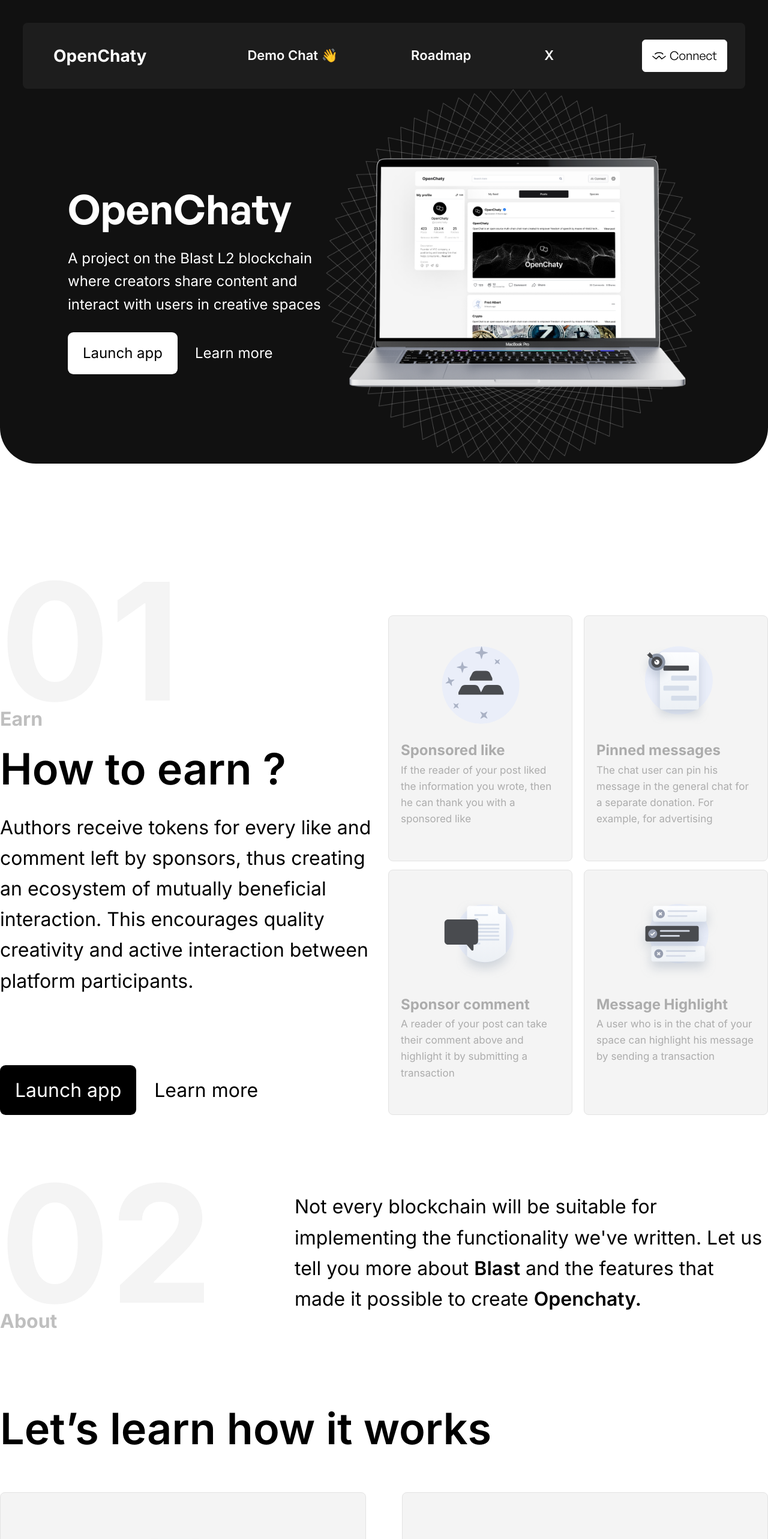
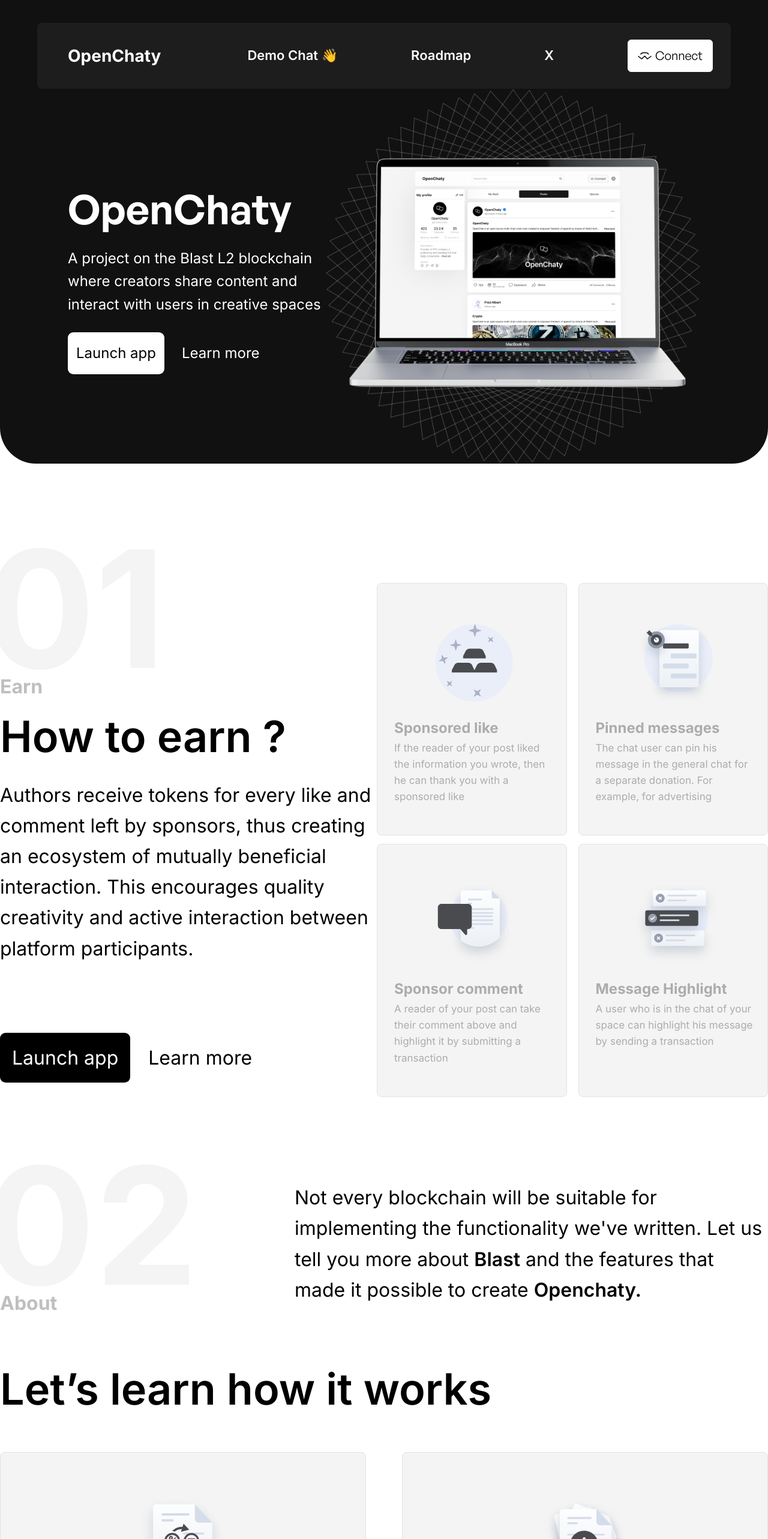
Before and after one commit to QobilovSardor/open-chaty, a React (Vite) app: page / in a window 1280 px wide. Shown: the top 2566 px of the page at 60% size. Built offline with nearby package versions, Linux system fonts and the light colour scheme.

Commit message:
desktop pixel persfect finished

```diff
--- a/src/components/about/about-section.css
+++ b/src/components/about/about-section.css
@@ -4,7 +4,7 @@
 }
 
 .about-cards__two {
-	@apply grid gap-[18px] mt-[72px];
+	@apply grid gap-[18px] mt-[60px];
 	grid-template-columns: repeat(auto-fit, minmax(468px, 1fr));
 }
 
@@ -19,6 +19,4 @@
 	border-radius: 3.07px;
 	box-shadow: 0px 2.6px 2.6px 0px rgba(0, 0, 0, 0.08);
 	background: rgb(0, 0, 0);
-
-
 }
--- a/src/components/about/about-section.tsx
+++ b/src/components/about/about-section.tsx
@@ -8,17 +8,17 @@
 					<h1 className="section-number">02</h1>
 					<p className="section-number__info">About</p>
 				</div>
-				<p className="text-black text-[32px] mb-[37px] font-normal leading-160 max-w-[789px]">
+				<p className="text-black text-[32px] mb-[22px] font-normal leading-160 max-w-[789px]">
 					Not every blockchain will be suitable for implementing the functionality we've written. Let us tell you more about <span className="font-semibold">Blast</span> and the features that made it possible to create <span className="font-semibold">Openchaty.</span>
 				</p>
 			</div>
 
-			<h2 className="title-text mt-[96px] mb-[48px]">Let’s learn how it works</h2>
+			<h2 className="title-text mt-[60px] mb-[48px]">Let’s learn how it works</h2>
 
 			<div className="about-cards">
 
 				<div className="pt-[76px] pb-[55px] rounded-lg px-[45px] bg-[#F4F4F4] hover:bg-black hover:text-white transition-all duration-[0.3s] text-[#ACACAC] border border-solid border-[#E3E3E3]">
-					<img className="mx-auto h-[165px] mb-[9px]" src={assets.rebasing} alt="rebasing icon" />
+					<img className="mx-auto h-[165px]" src={assets.rebasing} alt="rebasing icon" />
 					<h3 className="text-[26px] font-bold text-center mb-1 leading-160">Auto rebasing</h3>
 					<p className="text-[19px] leading-160">
 						Blast has been meticulously crafted to seamlessly integrate ETH at its core, enabling native rebase functionality on the L2.
@@ -26,7 +26,7 @@
 				</div>
 
 				<div className="pt-[76px] pb-[55px] rounded-lg px-[45px] bg-[#F4F4F4] hover:bg-black hover:text-white transition-all duration-[0.3s] text-[#ACACAC] border border-solid border-[#E3E3E3]">
-					<img className="mx-auto h-[165px] mb-[9px]" src={assets.download} alt="rebasing icon" />
+					<img className="mx-auto h-[165px]" src={assets.download} alt="rebasing icon" />
 					<h3 className="text-[26px] font-bold text-center mb-1 leading-160">Gas fee revenue</h3>
 					<p className="text-[19px] leading-160">
 						While other Layer 2 solutions retain the revenue generated from gas fees, Blast takes a different approach by programmatically returning this revenue to developers.
@@ -34,7 +34,7 @@
 				</div>
 
 				<div className="pt-[76px] pb-[55px] rounded-lg px-[45px] bg-[#F4F4F4] hover:bg-black hover:text-white transition-all duration-[0.3s] text-[#ACACAC] border border-solid border-[#E3E3E3]">
-					<img className="mx-auto h-[165px] mb-[9px]" src={assets.yieldIcon} alt="rebasing icon" />
+					<img className="mx-auto h-[165px]" src={assets.yieldIcon} alt="rebasing icon" />
 					<h3 className="text-[26px] font-bold text-center mb-1 leading-160">T-bill yield</h3>
 					<p className="text-[19px] leading-160">
 						The yield for USDB is generated through MakerDAO's on-chain T-Bill protocol. Users have the option to redeem USDB for USDC when transitioning back to Ethereum.
@@ -67,7 +67,7 @@
 
 			</div>
 
-			<div className="relative mb-[110px] overflow-hidden open-chaty__box flex justify-between pr-[224px] items-center pt-[94px] pb-[90px] pl-[76px] rounded-lg mt-[73px]">
+			<div className="relative mb-[90px] overflow-hidden open-chaty__box flex justify-between pr-[224px] items-center pt-[94px] pb-[90px] pl-[76px] rounded-lg mt-[83px]">
 				<div className="max-w-[591px]">
 					<span className="text-[#FFFFFF66] font-semibold text-[38px] leading-160 font-GeneralSans">
 						OpenChaty
--- a/src/components/earn/earn-section.css
+++ b/src/components/earn/earn-section.css
@@ -2,7 +2,7 @@
 	display: grid;
 	grid-template-columns: repeat(auto-fit, minmax(307px, 1fr));
 	gap: 14px 19px;
-	max-width: 633px;
+	max-width: 670px;
 }
 
 .earn-cards>div:hover {
--- a/src/components/earn/earn-section.tsx
+++ b/src/components/earn/earn-section.tsx
@@ -16,7 +16,7 @@
 
 			<div className="earn-cards mt-[93px]">
 
-				<div className="border border-solid border-[#E3E3E3] rounded-lg bg-[#f4f4f4] py-[50px] px-[20px] hover:bg-[#111] transition-all duration-[0.2s]">
+				<div className="border border-solid border-[#E3E3E3] rounded-lg bg-[#f4f4f4] pt-[67px] pb-[50px] pl-[28px] pr-[20px] hover:bg-[#111] transition-all duration-[0.2s]">
 					<img className="mx-auto mb-[25px] h-[130px]" src={assets.sponsr} alt="sponsr icon" />
 					<h3 className="text-[24px] font-bold leading-160 text-[#ACACAC]">
 						Sponsored like
@@ -26,7 +26,7 @@
 					</p>
 				</div>
 
-				<div className="border border-solid border-[#E3E3E3] rounded-lg bg-[#f4f4f4] py-[50px] px-[20px] hover:bg-[#111] transition-all duration-[0.2s]">
+				<div className="border border-solid border-[#E3E3E3] rounded-lg bg-[#f4f4f4] pt-[67px] pb-[50px] pl-[28px] pr-[20px] hover:bg-[#111] transition-all duration-[0.2s]">
 					<img className="mx-auto mb-[25px] h-[130px]" src={assets.pinned} alt="sponsr icon" />
 					<h3 className="text-[24px] font-bold leading-160 text-[#ACACAC]">
 						Pinned messages
@@ -36,7 +36,7 @@
 					</p>
 				</div>
 
-				<div className="border border-solid border-[#E3E3E3] rounded-lg bg-[#f4f4f4] py-[50px] px-[20px] hover:bg-[#111] transition-all duration-[0.2s]">
+				<div className="border border-solid border-[#E3E3E3] rounded-lg bg-[#f4f4f4] pt-[67px] pb-[50px] pl-[28px] pr-[20px] hover:bg-[#111] transition-all duration-[0.2s]">
 					<img className="mx-auto mb-[25px] h-[130px]" src={assets.comment} alt="sponsr icon" />
 					<h3 className="text-[24px] font-bold leading-160 text-[#ACACAC]">
 						Sponsor comment
@@ -46,7 +46,7 @@
 					</p>
 				</div>
 
-				<div className="border border-solid border-[#E3E3E3] rounded-lg bg-[#f4f4f4] py-[50px] px-[20px] hover:bg-[#111] transition-all duration-[0.2s]">
+				<div className="border border-solid border-[#E3E3E3] rounded-lg bg-[#f4f4f4] pt-[67px] pb-[50px] pl-[28px] pr-[20px] hover:bg-[#111] transition-all duration-[0.2s]">
 					<img className="mx-auto mb-[25px] h-[130px]" src={assets.message} alt="sponsr icon" />
 					<h3 className="text-[24px] font-bold leading-160 text-[#ACACAC]">
 						Message Highlight
--- a/src/components/hero-section/hero-section.tsx
+++ b/src/components/hero-section/hero-section.tsx
@@ -3,13 +3,13 @@
 
 export const HeroSection = () => {
 	return (
-		<div className="bg-[#111] pt-[38px] rounded-b-[60px] mb-[160px]">
+		<div className="bg-[#111] pt-[38px] rounded-b-[60px] mb-[106px]">
 			<Header />
 			<div className="flex items-center pl-[113px] pr-[113px]">
 				<div className="text-white w-[494px]">
 					<h2 className="big-title__text">OpenChaty</h2>
 					<p className="leading-160 text-2xl mt-[13px] mb-[27px]">A project on the Blast L2 blockchain where creators share content and interact with users in creative spaces</p>
-					<a className="btn bg-white text-2xl text-black" href="#!">Launch app</a>
+					<a className="btn bg-white text-2xl text-black" style={{ paddingLeft: '14px', paddingRight: '14px' }} href="#!">Launch app</a>
 					<a className="text-2xl leading-160 ml-[29px]" href="#!">Learn more</a>
 				</div>
 				<div>
--- a/src/index.css
+++ b/src/index.css
@@ -28,11 +28,11 @@
 }
 
 .btn {
-	@apply font-Inter font-normal leading-160 tracking-normal px-[25px] py-4 rounded-[9.35px] cursor-pointer;
+	@apply font-Inter font-normal leading-160 tracking-normal px-[20px] py-4 rounded-[9.35px] cursor-pointer;
 }
 
 .section-number {
-	@apply text-[#9D9D9D1C] text-[272px] font-bold leading-[1];
+	@apply text-[#9D9D9D1C] text-[272px] font-bold leading-[1] ml-[-25px];
 }
 
 .section-number__info {
--- a/src/layouts/header.tsx
+++ b/src/layouts/header.tsx
@@ -2,7 +2,7 @@
 
 export const Header = () => {
 	return (
-		<header className="flex items-center justify-between py-[15px] px-[30px] rounded-lg bg-[#252525A1] mx-[38px]">
+		<header className="flex items-center justify-between py-[15px] px-[30px] rounded-lg bg-[#252525A1] mx-[62px]">
 			<a className="py-[23px] px-[21px] text-[28px] leading-[34px] font-bold text-white" href="#!">OpenChaty</a>
 
 			<div className="flex items-center space-x-[122px]">
```
